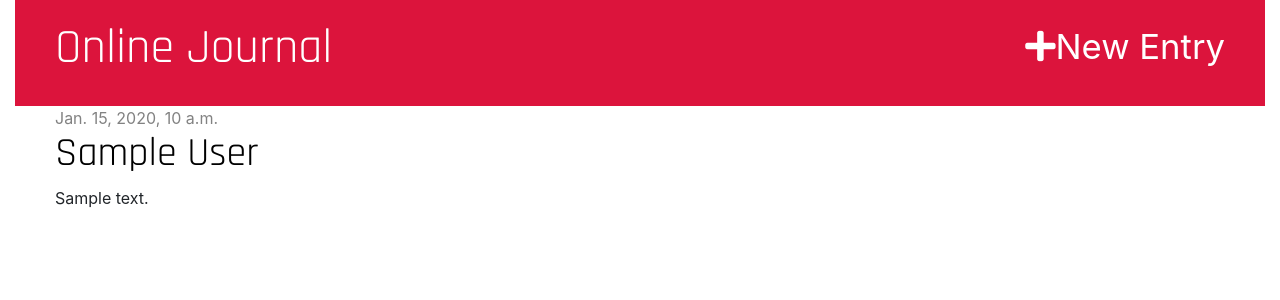
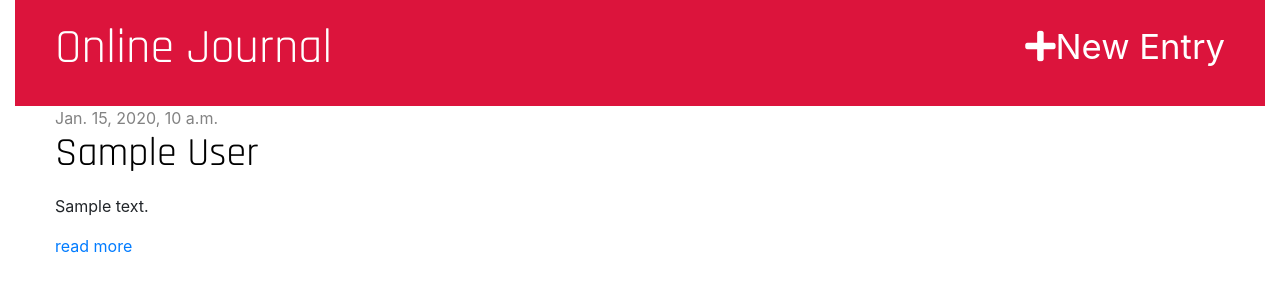
Before and after one commit to ochui/diary, a Django app: page /accounts/posts in a window 1280 px wide. Shown: the top 300 px of the page. Run offline with Django 3.2, Linux system fonts and the light colour scheme; a user stored in the database is signed in; tables that the repository leaves empty hold one stand-in row (values such as "Sample post"); some libraries are stand-ins or nearby versions.

Commit message:
add read more link

```diff
--- a/templates/post/post_list.html
+++ b/templates/post/post_list.html
@@ -10,7 +10,8 @@
             </div>
             {% endif %}
             <h1><a href="{% url 'post_detail' pk=post.pk %}">{{ post.title }}</a></h1>
-            <p>{{ post.text|linebreaksbr }}</p>
+            <p>{{ post.text|safe|truncatewords:"50"|linebreaks }}</p>
+            <a href="{% url 'post_detail' pk=post.pk %}">read more</a>
         </div>
     </div>
 </div>
```
